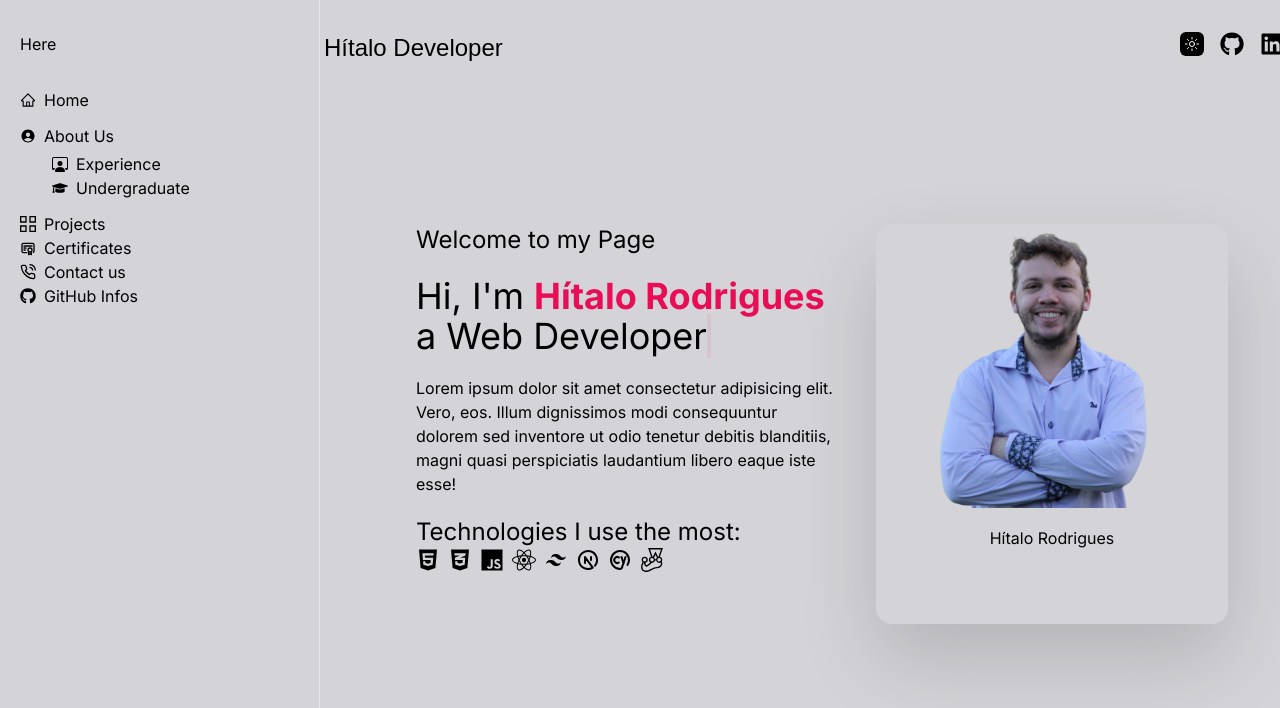
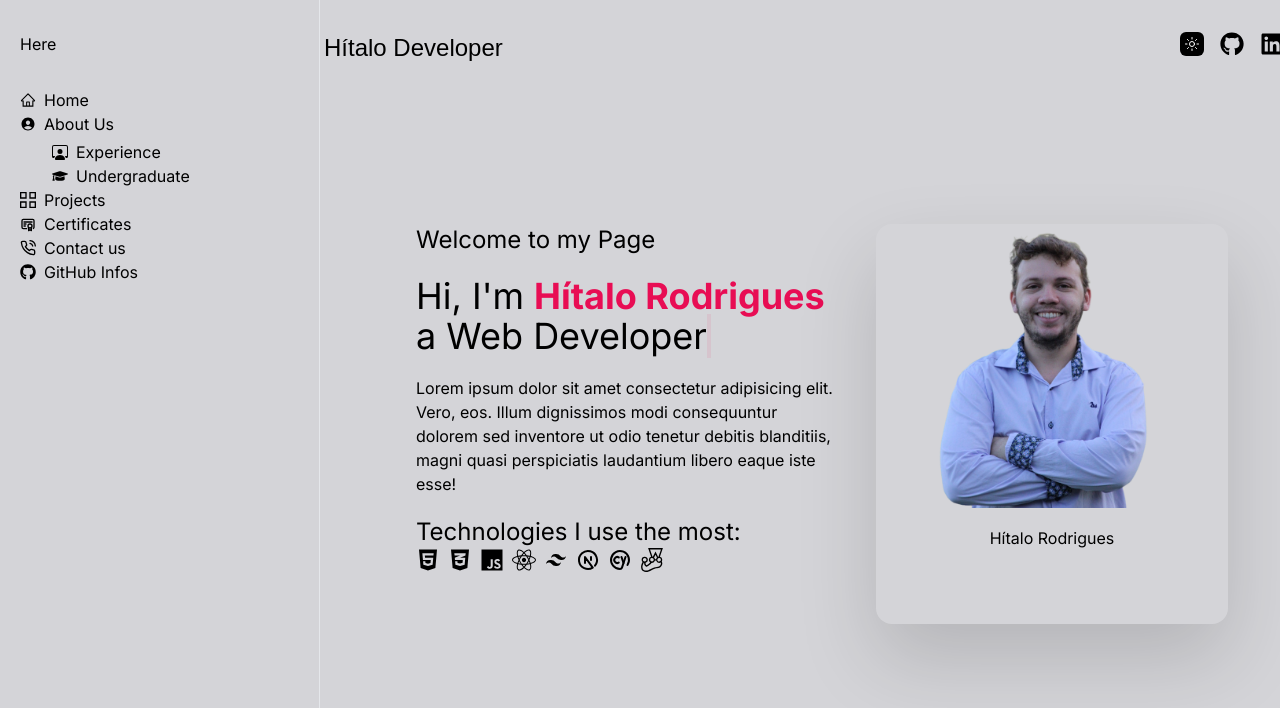
Before and after one commit to Hzimr/Hzimr.github.io, a Next.js app: page / in a window 1280 px wide. Shown: the top 708 px of the page. Built offline with nearby package versions, Linux system fonts and the light colour scheme; a web font is replaced by a local one.

Commit message:
style: remove py-3

```diff
--- a/src/components/sidebar/sidebar.tsx
+++ b/src/components/sidebar/sidebar.tsx
@@ -40,7 +40,7 @@ export function Sidebar() {
               <AiOutlineHome />
               <Link href="/">Home</Link>
             </li>
-            <li className="flex cursor-pointer flex-col  justify-start gap-1 py-3">
+            <li className="flex cursor-pointer flex-col  justify-start gap-1">
               <div className="flex cursor-pointer items-center justify-start gap-2">
                 <IoPersonCircle />
                 <Link href="/">About Us</Link>
```
